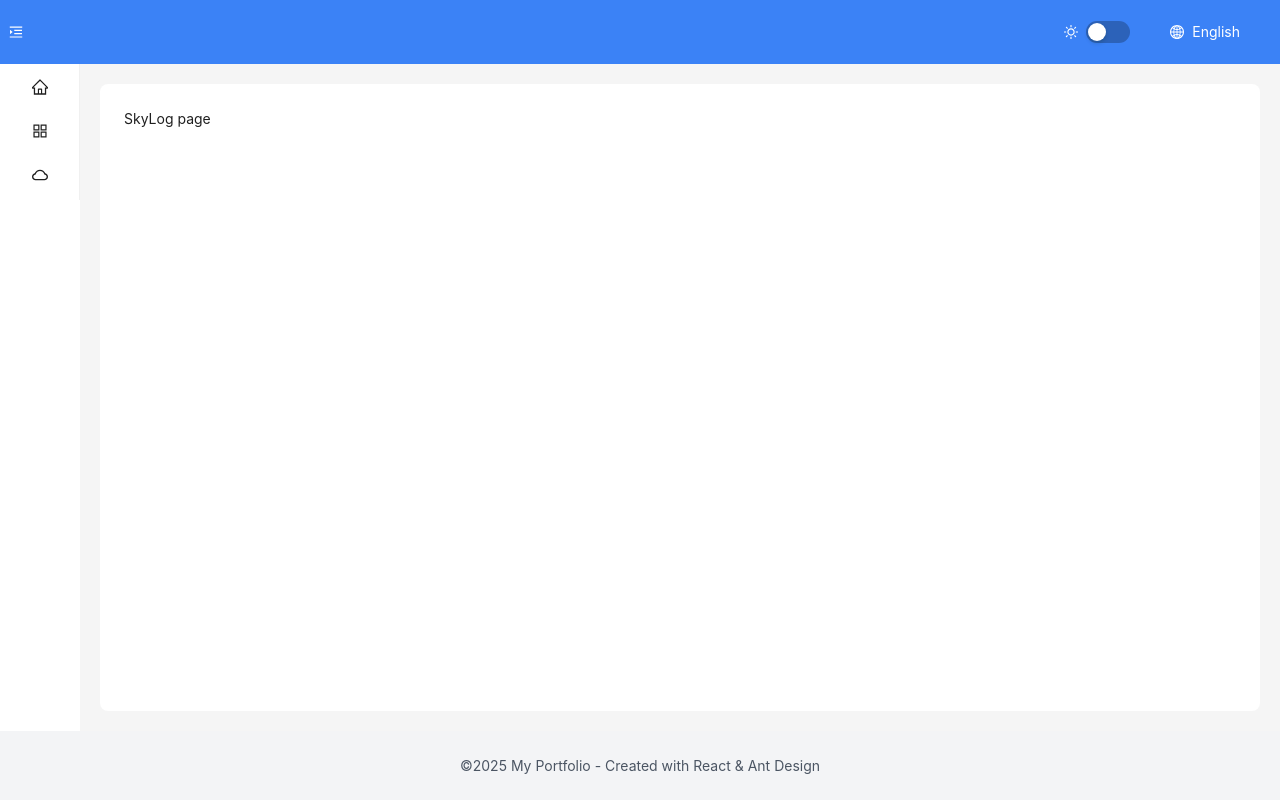
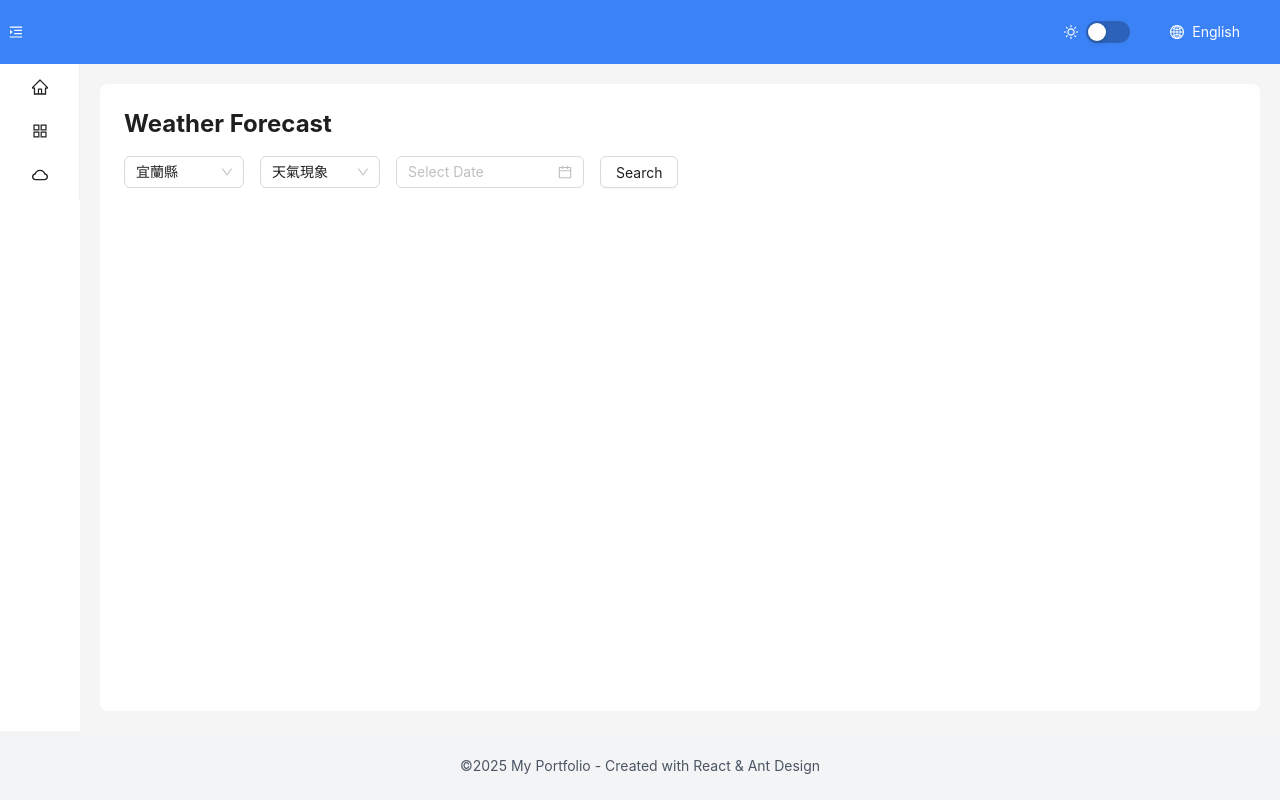
Before and after one commit to ts03085781/my-vite-react-app, a React (Vite) app: page /skylog in a window 1280 px wide. Built offline with nearby package versions, Linux system fonts and the light colour scheme.

Commit message:
feat: add contents of skyLog page

```diff
--- a/package.json
+++ b/package.json
@@ -14,6 +14,7 @@
   "dependencies": {
     "@reduxjs/toolkit": "^2.6.1",
     "antd": "^5.24.6",
+    "dayjs": "^1.11.13",
     "lucide-react": "^0.485.0",
     "react": "^19.0.0",
     "react-dom": "^19.0.0",
--- a/src/pages/SkyLog.tsx
+++ b/src/pages/SkyLog.tsx
@@ -1,5 +1,243 @@
+import { useEffect, useState } from 'react';
+import { Select, DatePicker, DatePickerProps, Card, Button } from 'antd';
+import dayjs from 'dayjs';
+import { useTranslation } from 'react-i18next';
+
+const apiUrl = `https://opendata.cwa.gov.tw/api/v1/rest/datastore`;
+const AuthorizationCode = 'CWA-0B9E9FF2-A15F-4F00-9826-83EE0954FF33';
+const limit = null;
+
+const locations: { label: string; value: string }[] = [
+  {
+    label: '宜蘭縣',
+    value: 'F-D0047-003',
+  },
+  {
+    label: '桃園市',
+    value: 'F-D0047-007',
+  },
+  {
+    label: '新竹縣',
+    value: 'F-D0047-011',
+  },
+  {
+    label: '苗栗縣',
+    value: 'F-D0047-015',
+  },
+  {
+    label: '彰化縣',
+    value: 'F-D0047-019',
+  },
+  {
+    label: '南投縣',
+    value: 'F-D0047-023',
+  },
+  {
+    label: '雲林縣',
+    value: 'F-D0047-027',
+  },
+  {
+    label: '嘉義縣',
+    value: 'F-D0047-031',
+  },
+  {
+    label: '屏東縣',
+    value: 'F-D0047-035',
+  },
+  {
+    label: '臺東縣',
+    value: 'F-D0047-039',
+  },
+  {
+    label: '花蓮縣',
+    value: 'F-D0047-043',
+  },
+  {
+    label: '澎湖縣',
+    value: 'F-D0047-047',
+  },
+  {
+    label: '基隆市',
+    value: 'F-D0047-051',
+  },
+  {
+    label: '新竹市',
+    value: 'F-D0047-055',
+  },
+  {
+    label: '嘉義市',
+    value: 'F-D0047-059',
+  },
+  {
+    label: '臺北市',
+    value: 'F-D0047-063',
+  },
+  {
+    label: '高雄市',
+    value: 'F-D0047-067',
+  },
+  {
+    label: '新北市',
+    value: 'F-D0047-071',
+  },
+  {
+    label: '臺中市',
+    value: 'F-D0047-075',
+  },
+  {
+    label: '臺南市',
+    value: 'F-D0047-079',
+  },
+];
+
+const elementNameMap = [
+  '天氣現象',
+  '天氣預報綜合描述',
+  '12小時降雨機率',
+  '平均溫度',
+  '最高溫度',
+  '最低溫度',
+  '最高體感溫度',
+  '最低體感溫度',
+  '風向',
+  '風速',
+  '最大舒適度指數',
+  '最小舒適度指數',
+  '紫外線指數',
+  '平均相對濕度',
+  '平均露點溫度',
+];
+
 const SkyLog = () => {
-  return <div>SkyLog page</div>;
+  const [weatherData, setWeatherData] = useState<any>(null);
+  const [locationCode, setLocationCode] = useState<string>(locations[0].value);
+  const [startTime, setStartTime] = useState<string>('');
+  const [endTime, setEndTime] = useState<string>('');
+  const [selectedElementName, setSelectedElementName] =
+    useState<string>('天氣現象');
+  const { t } = useTranslation();
+
+  const fetchWeatherData = async () => {
+    try {
+      const response = await fetch(
+        `${apiUrl}/${locationCode}?Authorization=${AuthorizationCode}&limit=${limit}&ElementName=${selectedElementName}&timeFrom=${startTime}&timeTo=${endTime}`
+      );
+      const data = await response.json();
+      const weatherElementArray = returnWeatherElementArray(data);
+      setWeatherData([...weatherElementArray]);
+    } catch (error) {
+      console.error('Error fetching weather data:', error);
+    }
+  };
+  const returnWeatherElementArray = (data: any) => {
+    const weatherElementArray: any[] = [];
+    data.records.Locations.forEach((location: any) => {
+      location.Location.forEach((weatherElement: any) => {
+        weatherElementArray.push(weatherElement);
+      });
+    });
+    return weatherElementArray;
+  };
+
+  const datePickerOnChange: DatePickerProps['onChange'] = (
+    date,
+    dateString
+  ) => {
+    const selectedDate = dayjs(date);
+    const today = dayjs();
+
+    // 檢查選擇的日期是否是今天
+    const isToday = selectedDate.isSame(today, 'day');
+
+    let startTime: string;
+    let endTime: string;
+
+    if (isToday) {
+      // 如果是今天，使用當前時間作為開始時間
+      startTime = today.format('YYYY-MM-DDTHH:mm:ss');
+    } else {
+      // 如果不是今天，使用選擇日期當天的凌晨 00:00:00
+      startTime = selectedDate.format('YYYY-MM-DDT00:00:00');
+    }
+
+    // 結束時間統一使用隔日的凌晨 00:00:00
+    endTime = selectedDate.format('YYYY-MM-DDT23:59:59');
+
+    // 更新狀態
+    setStartTime(startTime);
+    setEndTime(endTime);
+  };
+
+  return (
+    <div>
+      <h1 className="text-2xl font-bold mb-4">Weather Forecast</h1>
+      <div className="flex flex-row gap-4">
+        <Select
+          value={locationCode}
+          onChange={(value) => setLocationCode(value)}
+          style={{ width: 120 }}
+        >
+          {locations.map((location) => (
+            <Select.Option key={location.value} value={location.value}>
+              {location.label}
+            </Select.Option>
+          ))}
+        </Select>
+        <Select
+          value={selectedElementName}
+          onChange={(value) => setSelectedElementName(value)}
+          style={{ width: 120 }}
+        >
+          {elementNameMap.map((elementName) => (
+            <Select.Option key={elementName} value={elementName}>
+              {elementName}
+            </Select.Option>
+          ))}
+        </Select>
+        <DatePicker
+          onChange={datePickerOnChange}
+          minDate={dayjs()}
+          maxDate={dayjs().add(6, 'day')}
+          placeholder={t('page.skyLog.selectDate')}
+        />
+        <Button onClick={fetchWeatherData}>{t('page.skyLog.search')}</Button>
+      </div>
+      <div className="mt-4">
+        {weatherData?.map((item: any) => (
+          <Card className="card-1 mb-4" key={item.LocationName}>
+            <p className="font-bold mb-4 text-3xl">{item.LocationName}</p>
+            {item.WeatherElement.map((element: any) => (
+              <div
+                className="card-2 flex flex-row flex-wrap gap-4"
+                key={element.ElementName}
+              >
+                {element.Time.map((time: any) => (
+                  <Card
+                    className="card-3 w-[220px] flex flex-col"
+                    key={time.StartTime}
+                  >
+                    <p className="font-bold mb-2">
+                      {`${dayjs(time.StartTime).format('MM/DD 號 HH:mm')} ~ ${dayjs(time.EndTime).format('MM/DD 號 HH:mm')}`}
+                    </p>
+                    {time.ElementValue.map((value: any, index: number) => {
+                      const keyNames = Object.keys(value);
+                      return (
+                        <div key={index}>
+                          {keyNames.map((key: string) => (
+                            <p key={key}>{value[key]}</p>
+                          ))}
+                        </div>
+                      );
+                    })}
+                  </Card>
+                ))}
+              </div>
+            ))}
+          </Card>
+        ))}
+      </div>
+    </div>
+  );
 };
 
 export default SkyLog;
```
Also changed, not shown: 1 other file (tests, documents, lock files or other folders).
